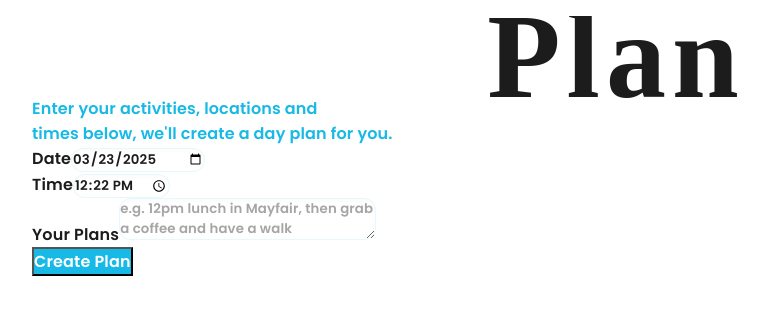
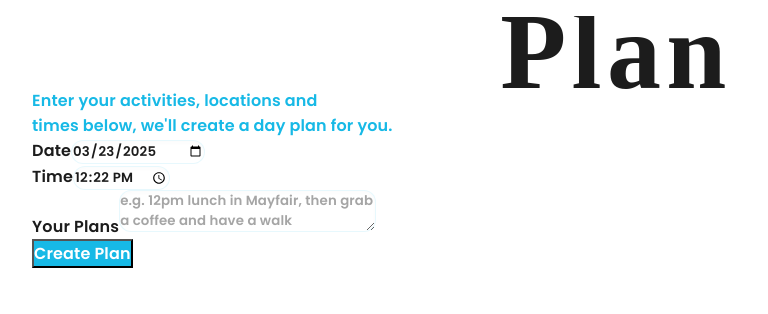
Before and after one commit to basedlsg/Plan-Boston, a React (Vite) app in the folder client/: page / in a window 1280 px wide. Shown: the top 314 px of the page, without its empty margins (24-792 px from the left). Built offline with nearby package versions, Linux system fonts and the light colour scheme; a web font is replaced by a local one.

Commit message:
Reduce "Plan" logo size by 10%.
Replit-Commit-Author: Agent
Replit-Commit-Session-Id: 85043a7b-99c5-4df3-a854-8c27756e7d30
Replit-Commit-Screenshot-Url: https://storage.googleapis.com/screenshot-production-us-central1/086129c8-5244-4029-89cf-786fe8bb6b36/d9474c43-0251-45a5-b74e-1a1dae5b7679.jpg

```diff
--- a/client/src/components/Logo.tsx
+++ b/client/src/components/Logo.tsx
@@ -9,12 +9,12 @@ const Logo: React.FC<LogoProps> = ({ className = '', style = {} }) => {
   return (
     <div className={`logo-container flex flex-col items-center ${className}`} style={style}>
       <h1
-        className="text-[5rem] text-[#1C1C1C]"
+        className="text-[4.5rem] text-[#1C1C1C]"
         style={{
           fontFamily: 'Rozha One, serif',
           letterSpacing: '0.05em',
           lineHeight: '1',
-          fontSize: '5rem', // Explicitly set font size in both places
+          fontSize: '4.5rem', // Explicitly set font size in both places
           fontWeight: 'bold'
         }}
       >
```
